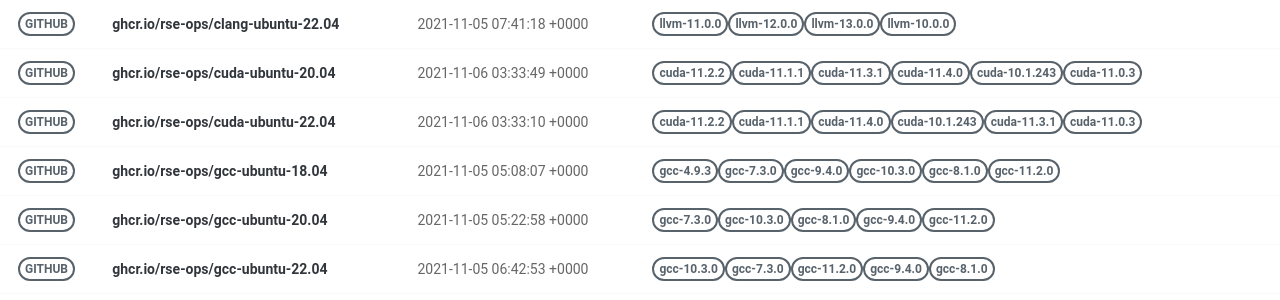
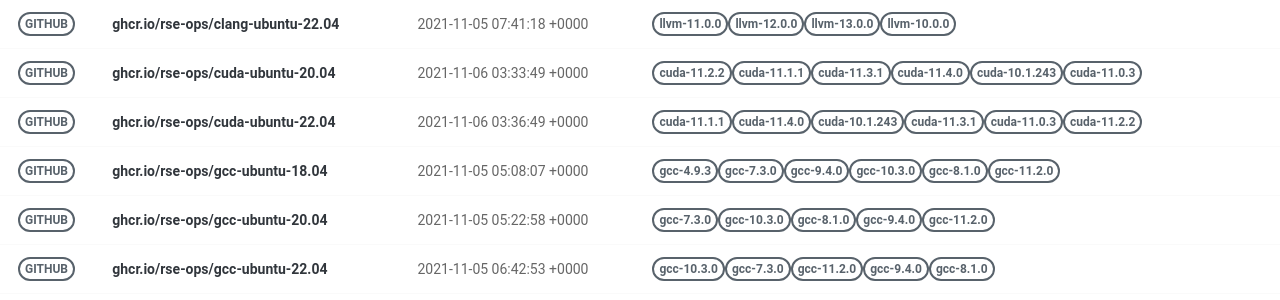
Before and after one commit to rse-ops/docker-images, a Jekyll site: the page built from pages/index.md, in a window 1280 px wide. Shown: the part 228-528 px from the top of the page. Built offline with Jekyll 4.4.1, drawn with Linux system fonts in a browser that asks for light colours; nearby versions of some CDN libraries.

Commit message:
Automated push to update library 2021-11-06

```diff
--- a/_library/ghcr.io-rse-ops-cuda-ubuntu-22.04.md
+++ b/_library/ghcr.io-rse-ops-cuda-ubuntu-22.04.md
@@ -1,14 +1,11 @@
 ---
 layout: container
 name: ghcr.io/rse-ops/cuda-ubuntu-22.04
-updated_at: 2021-11-06 03:33:10.876437
+updated_at: 2021-11-06 03:36:49.129051
 
 
 container_url: https://github.com/orgs/rse-ops/packages/container/package/cuda-ubuntu-22.04
 versions:
- - tag: cuda-11.2.2
-   dockerfile: https://github.com/rse-ops/docker-images/blob/main/ubuntu/cuda/Dockerfile
-   manifest: https://crane.ggcr.dev/manifest/ghcr.io/rse-ops/cuda-ubuntu-22.04:cuda-11.2.2
  - tag: cuda-11.1.1
    dockerfile: https://github.com/rse-ops/docker-images/blob/main/ubuntu/cuda/Dockerfile
    manifest: https://crane.ggcr.dev/manifest/ghcr.io/rse-ops/cuda-ubuntu-22.04:cuda-11.1.1
```
Also changed, not shown: other parts of _library/ghcr.io-rse-ops-cuda-ubuntu-22.04.md (+3 -0 lines).
